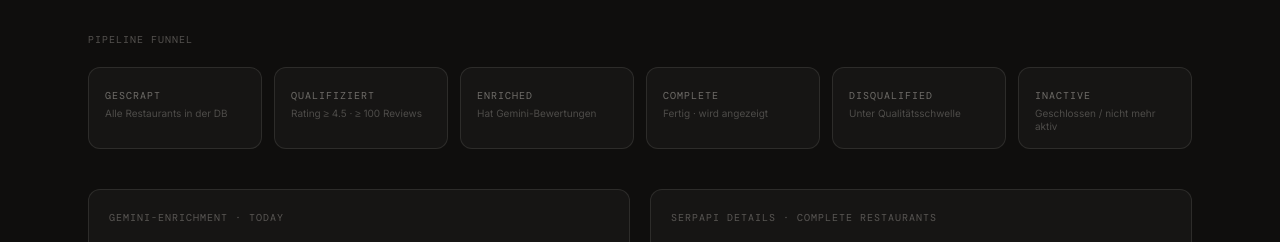
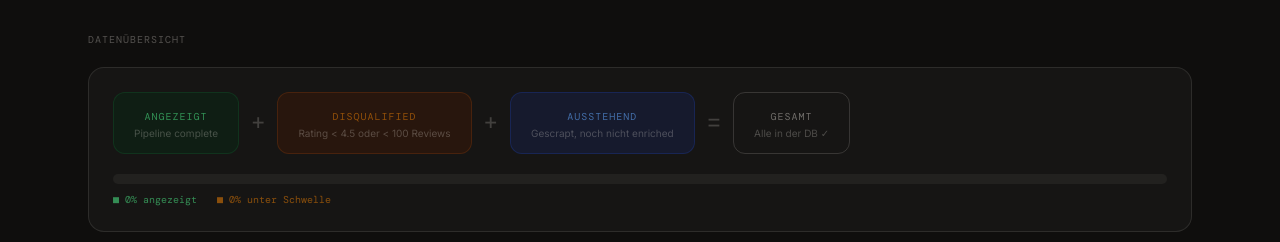
Before and after one commit to moritzg809/eateateat, a Flask app: template frontend/templates/index.html in a window 1280 px wide. Shown: the part 129-371 px from the top of the page. Run offline with Flask 3, Linux system fonts and the light colour scheme; the template is opened without the code that fills it, so the values that code supplies are empty; some libraries are stand-ins or nearby versions; some web fonts are replaced.

Commit message:
feat: pagination (frontend) + improved admin data overview
Frontend:
- Remove hard LIMIT 120; show all 515 restaurants across pages
- PER_PAGE = 24; page param in URL (?page=2 etc.)
- Count query runs first (same filters) to calculate total_pages
- Count label shows "515 Restaurants · Seite 1/22"
- Pagination nav: ← Zurück | 1 … 4 5 [6] 7 8 … 22 | Weiter →
  with ellipsis gaps and all active filter params preserved in links
- Range display below nav: "1–24 von 515 Restaurants"

Admin dashboard:
- Replace 6-box funnel grid with visual equation:
  515 (Angezeigt/grün) + 367 (Disqualified/amber) + 20 (Ausstehend/blau) = 902 (Gesamt)
- Stacked progress bar shows proportion of each status visually
- Inactive block shown conditionally (only if > 0)
- Each box explains the status in plain German

Co-Authored-By: Claude Sonnet 4.6 <noreply@anthropic.com>

```diff
--- a/admin-frontend/templates/index.html
+++ b/admin-frontend/templates/index.html
@@ -74,25 +74,75 @@
 
 <div class="max-w-6xl mx-auto px-6 py-8 space-y-10">
 
-  <!-- ═══ PIPELINE FUNNEL ═══════════════════════════════════════ -->
+  <!-- ═══ DATENÜBERSICHT ════════════════════════════════════════ -->
   <section>
-    <h2 class="font-mono text-[10px] text-cream/30 uppercase tracking-widest mb-5">Pipeline Funnel</h2>
-    <div class="grid grid-cols-2 sm:grid-cols-3 lg:grid-cols-6 gap-3">
-      {% set funnel_items = [
-        ("Gescrapt",      funnel.scraped,      "text-cream",        "Alle Restaurants in der DB"),
-        ("Qualifiziert",  funnel.qualified,     "text-cream/70",     "Rating ≥ 4.5 · ≥ 100 Reviews"),
-        ("Enriched",      funnel.enriched,      "text-terra",        "Hat Gemini-Bewertungen"),
-        ("Complete",      funnel.complete,      "text-green-400",    "Fertig · wird angezeigt"),
-        ("Disqualified",  funnel.disqualified,  "text-warn",         "Unter Qualitätsschwelle"),
-        ("Inactive",      funnel.inactive,      "text-red-400",      "Geschlossen / nicht mehr aktiv"),
-      ] %}
-      {% for label, count, color, desc in funnel_items %}
-      <div class="border border-cream/10 rounded-xl p-4 bg-cream/[.03]">
-        <div class="font-serif text-3xl font-bold {{ color }}">{{ count }}</div>
-        <div class="font-mono text-[10px] text-cream/40 uppercase tracking-widest mt-1">{{ label }}</div>
-        <div class="font-sans text-[10px] text-cream/25 mt-1 leading-tight">{{ desc }}</div>
+    <h2 class="font-mono text-[10px] text-cream/30 uppercase tracking-widest mb-5">Datenübersicht</h2>
+
+    <!-- Gleichung: complete + disqualified + new (+ inactive) = total -->
+    <div class="border border-cream/10 rounded-2xl bg-cream/[.03] p-6 mb-4">
+      <div class="flex flex-wrap items-center gap-3 justify-center sm:justify-start">
+
+        <!-- Complete -->
+        <div class="text-center px-5 py-3 bg-green-950/40 border border-green-800/30 rounded-xl">
+          <div class="font-serif text-4xl font-bold text-green-400">{{ funnel.complete }}</div>
+          <div class="font-mono text-[10px] text-green-400/60 uppercase tracking-widest mt-1">Angezeigt</div>
+          <div class="font-sans text-[10px] text-cream/25 mt-0.5">Pipeline complete</div>
+        </div>
+
+        <span class="font-mono text-2xl text-cream/20">+</span>
+
+        <!-- Disqualified -->
+        <div class="text-center px-5 py-3 bg-amber-950/40 border border-amber-800/30 rounded-xl">
+          <div class="font-serif text-4xl font-bold text-warn">{{ funnel.disqualified }}</div>
+          <div class="font-mono text-[10px] text-warn/60 uppercase tracking-widest mt-1">Disqualified</div>
+          <div class="font-sans text-[10px] text-cream/25 mt-0.5">Rating &lt; 4.5 oder &lt; 100 Reviews</div>
+        </div>
+
+        <span class="font-mono text-2xl text-cream/20">+</span>
+
+        <!-- New / pending -->
+        <div class="text-center px-5 py-3 bg-blue-950/40 border border-blue-800/30 rounded-xl">
+          <div class="font-serif text-4xl font-bold text-blue-400">{{ status_counts.get('new', 0) }}</div>
+          <div class="font-mono text-[10px] text-blue-400/60 uppercase tracking-widest mt-1">Ausstehend</div>
+          <div class="font-sans text-[10px] text-cream/25 mt-0.5">Gescrapt, noch nicht enriched</div>
+        </div>
+
+        {% if funnel.inactive > 0 %}
+        <span class="font-mono text-2xl text-cream/20">+</span>
+        <div class="text-center px-5 py-3 bg-red-950/40 border border-red-800/30 rounded-xl">
+          <div class="font-serif text-4xl font-bold text-red-400">{{ funnel.inactive }}</div>
+          <div class="font-mono text-[10px] text-red-400/60 uppercase tracking-widest mt-1">Inaktiv</div>
+          <div class="font-sans text-[10px] text-cream/25 mt-0.5">Geschlossen / entfernt</div>
+        </div>
+        {% endif %}
+
+        <span class="font-mono text-2xl text-cream/20">=</span>
+
+        <!-- Total -->
+        <div class="text-center px-5 py-3 border border-cream/15 rounded-xl">
+          <div class="font-serif text-4xl font-bold text-cream">{{ funnel.scraped }}</div>
+          <div class="font-mono text-[10px] text-cream/40 uppercase tracking-widest mt-1">Gesamt</div>
+          <div class="font-sans text-[10px] text-cream/25 mt-0.5">Alle in der DB ✓</div>
+        </div>
+
       </div>
-      {% endfor %}
+
+      <!-- Stacked progress bar -->
+      {% set complete_pct = (funnel.complete / funnel.scraped * 100) | round | int if funnel.scraped > 0 else 0 %}
+      {% set disq_pct     = (funnel.disqualified / funnel.scraped * 100) | round | int if funnel.scraped > 0 else 0 %}
+      {% set new_pct      = (status_counts.get('new', 0) / funnel.scraped * 100) | round | int if funnel.scraped > 0 else 0 %}
+      <div class="mt-5">
+        <div class="h-2.5 w-full rounded-full overflow-hidden flex bg-cream/5">
+          <div class="h-full bg-green-500/70" style="width:{{ complete_pct }}%"></div>
+          <div class="h-full bg-amber-500/70" style="width:{{ disq_pct }}%"></div>
+          <div class="h-full bg-blue-500/70"  style="width:{{ new_pct }}%"></div>
+        </div>
+        <div class="flex gap-5 mt-2 flex-wrap">
+          <span class="font-mono text-[10px] text-green-400/60">■ {{ complete_pct }}% angezeigt</span>
+          <span class="font-mono text-[10px] text-warn/60">■ {{ disq_pct }}% unter Schwelle</span>
+          {% if new_pct > 0 %}<span class="font-mono text-[10px] text-blue-400/60">■ {{ new_pct }}% ausstehend</span>{% endif %}
+        </div>
+      </div>
     </div>
   </section>
 
```
Also changed, not shown: frontend/app.py (+20 -2 lines), frontend/templates/index.html (+62 -1 lines).
